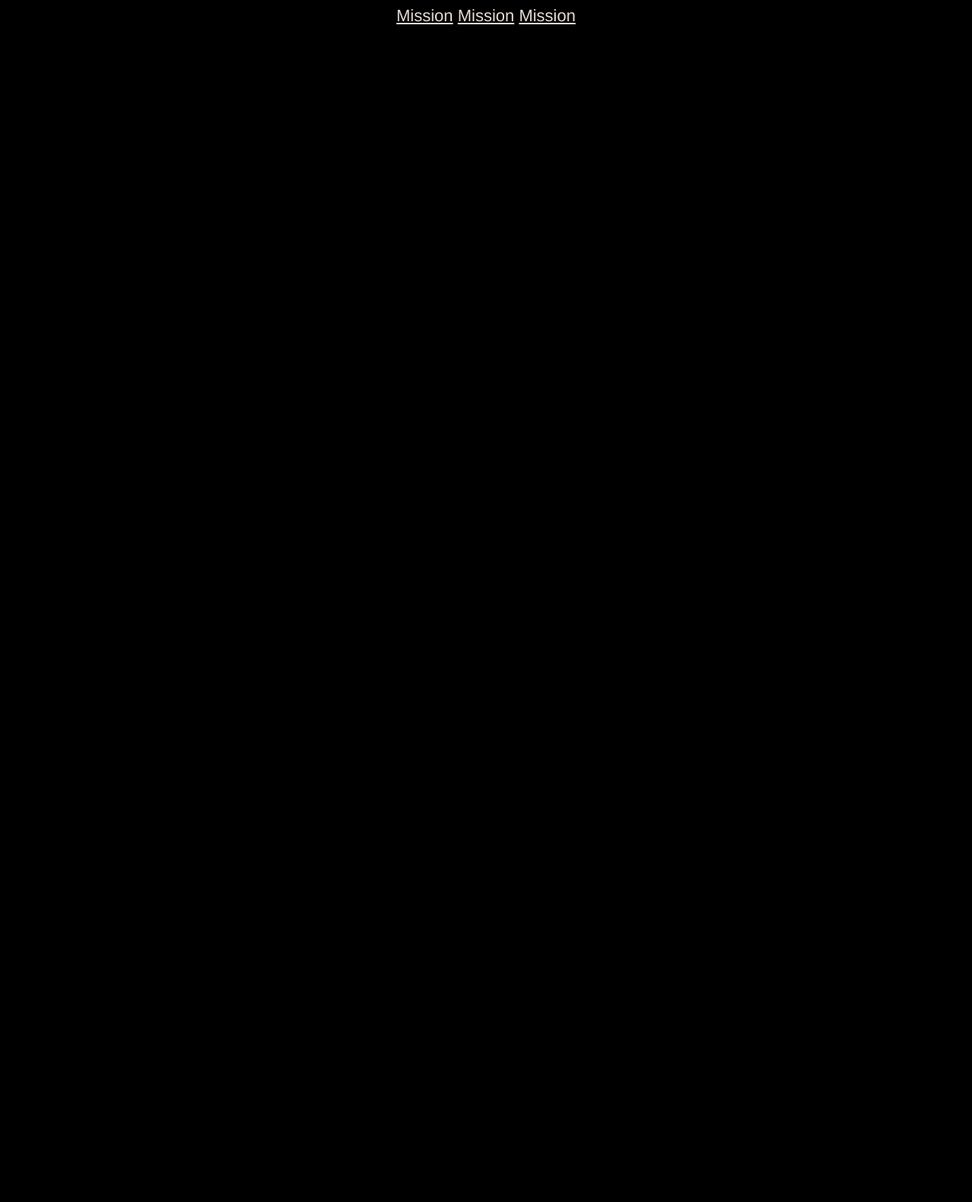
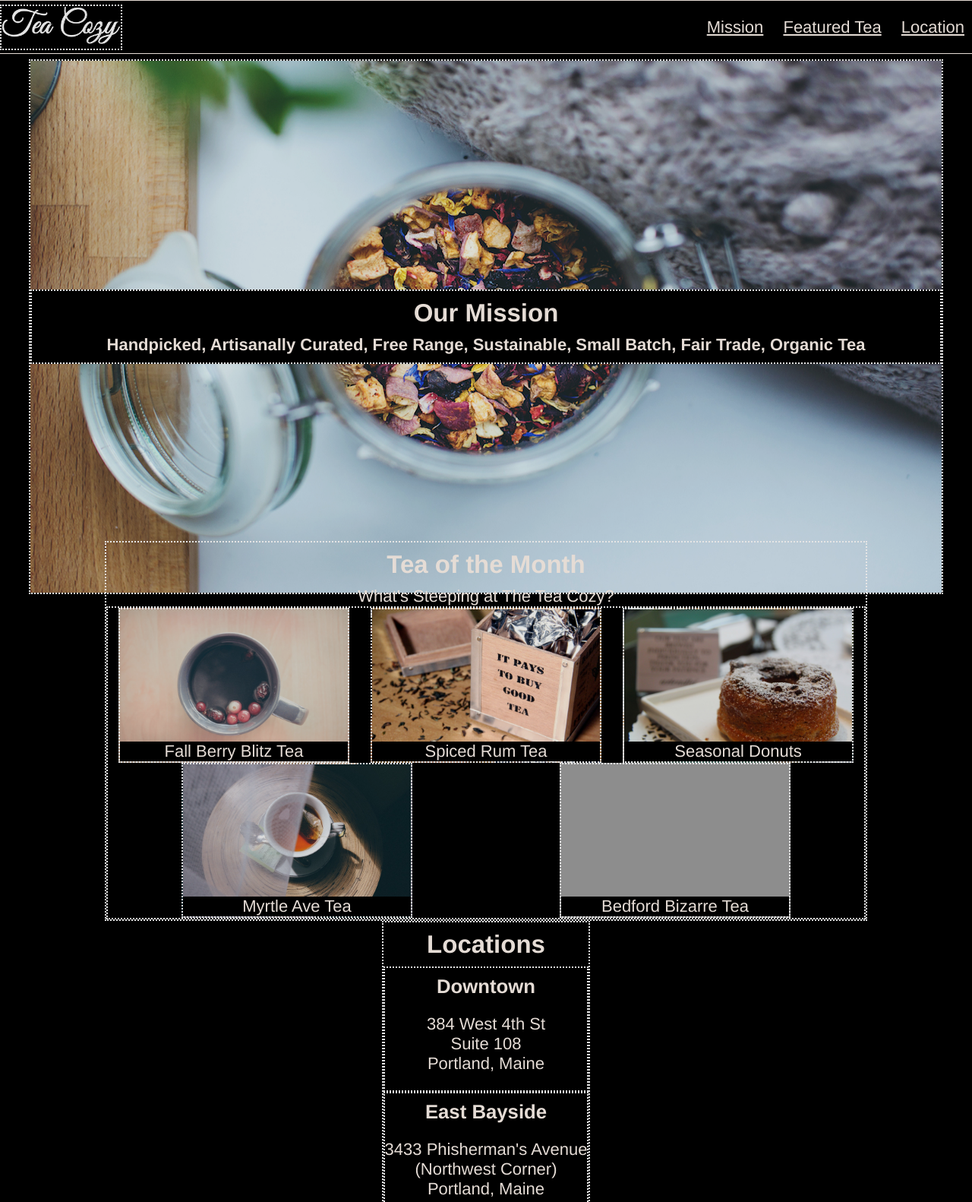
Before and after one commit to mschief/Tea_Cozy, a plain HTML site: page index.html in a window 1280 px wide. Shown: the top 1582 px of the page at 76% size. Before the commit the page ends 800 px from the top, so only its background shows below. Drawn offline with Linux system fonts and the light colour scheme; grey boxes are pictures that could not be loaded.

Commit message:
Update with HTML entered and start of CSS styling

```diff
--- a/Resources/Style.css
+++ b/Resources/Style.css
@@ -6,10 +6,119 @@ body{
   background-color: black;
   opacity: 0.9;
   text-align: center;
+  display: flex;
+  flex-direction: column;
+  align-items: center;
 }
 
+/* Take out after layout is done. */
+div{
+  border: 2px dotted white;
+}
 nav a{
   color: seashell;
+  text-decoration: underline;
+}
+
+h2, h3, h4{
+  margin: 10px auto;
 }
 
 /* Header specific styling */
+header{
+  display: flex;
+  position: fixed;
+  top: 0;
+  justify-content: space-between;
+  align-items: center;
+  height: 69px;
+  width: 100%; /* Fix width issue with page - it's going off the side */
+  border: 1px solid seashell;
+  margin: 0 10px;
+  z-index: 1;
+  background-color: black;
+}
+
+header .logo{
+  display: inline-block;
+}
+
+header nav{
+  display: inline-block;
+}
+
+nav span{
+  padding-right: 10px;
+  padding-left: 10px;
+}
+
+/* Hero image content styling */
+.hero{
+  display: flex;
+  position: relative;
+  justify-content: center;
+  align-items: center;
+  top: 70px;
+  height: 700px;
+  width: 1200px;
+  background-image: url("Images/img-mission-background.jpg");
+  background-size: 1200px 700px;
+  background-position: center;
+  background-repeat: no-repeat;
+}
+
+.mission{
+  width: 100%;
+  background-color: black;
+}
+
+/* Tea of the month styling */
+.month{
+  display: flex;
+  flex-flow: column wrap;
+  position: relative;
+  width: 1000px;
+}
+
+.teas{
+  display: flex;
+  flex-flow: row wrap;
+  justify-content: space-around;
+}
+
+.tea{
+  display: flex;
+  align-items: flex-end;
+  background-image: url("Images/img-mission-background.jpg");
+  background-color: black;
+  height: 200px;
+  width: 300px;
+  background-size: 300px 200px;
+}
+
+.tea-name{
+  background-color: black;
+  width: 300px;
+}
+
+#berryblitz{
+  background-image: url("Images/img-berryblitz.jpg");
+}
+
+#spicedrum{
+  background-image: url("Images/img-spiced-rum.jpg");
+}
+
+#donuts{
+  background-image: url("Images/img-donut.jpg");
+}
+
+#myrtle{
+  background-image: url("Images/img-myrtle-ave.jpg");
+}
+
+#bedford{
+  background-image: url("Images/img-bedford-bizarre.jpg");
+}
+
+/* Locations Styling */
--- a/index.html
+++ b/index.html
@@ -9,14 +9,85 @@
     <!-- Header Section -->
     <header>
         <div class="logo">
-
+          <img src="Resources/Images/img-tea-cozy-logo.png" alt="Tea Cozy Logo" height="50px">
         </div>
         <nav>
           <span><a href="#">Mission</a></span>
-          <span><a href="#">Mission</a></span>
-          <span><a href="#">Mission</a></span>
+          <span><a href="#">Featured Tea</a></span>
+          <span><a href="#">Location</a></span>
         </nav>
     </header>
 
+    <!-- Main image -->
+    <div class="hero">
+      <div class="mission">
+        <h2>Our Mission</h2>
+        <h4>Handpicked, Artisanally Curated, Free Range, Sustainable, Small Batch, Fair Trade, Organic Tea</h4>
+      </div>
+    </div>
+
+    <!-- Tea of the month section -->
+    <div class="month">
+      <h2>Tea of the Month</h2>
+      <span>What's Steeping at The Tea Cozy?</span>
+      <div class="teas">
+        <div class="tea" id="berryblitz">
+          <span class="tea-name">Fall Berry Blitz Tea</span>
+        </div>
+        <div class="tea" id="spicedrum">
+          <span class="tea-name">Spiced Rum Tea</span>
+        </div>
+        <div class="tea" id="donuts">
+          <span class="tea-name">Seasonal Donuts</span>
+        </div>
+        <div class="tea" id="myrtle">
+          <span class="tea-name">Myrtle Ave Tea</span>
+        </div>
+        <div class="tea" id="bedford">
+          <span class="tea-name">Bedford Bizarre Tea</span>
+        </div>
+      </div>
+    </div>
+
+    <!-- Locations section -->
+    <div class="locations">
+      <h2>Locations</h2>
+      <div class="loction">
+        <h3>Downtown</h3>
+        <p>
+          384 West 4th St<br>
+          Suite 108<br>
+          Portland, Maine
+        </p>
+      </div>
+      <div class="loction">
+        <h3>East Bayside</h3>
+        <p>
+          3433 Phisherman's Avenue<br>
+          (Northwest Corner)<br>
+          Portland, Maine
+        </p>
+      </div>
+      <div class="loction">
+        <h3>Downtown</h3>
+        <p>
+          515 Crescent Avenue<br>
+          Second Floor<br>
+          Portland, Maine
+        </p>
+      </div>
+    </div>
+
+    <!-- Footer and Contact info -->
+    <footer>
+      <div class="Contact">
+        <h2>The Tea Cozy</h2>
+        <h5>contact@theteacozy.com</h5>
+        <h5>917-555-8904</h5>
+      </div>
+      <div class="copyright">
+          <span>copyright The Tea Cozy 2017</span>
+      </div>
+    </footer>
   </body>
 </html>
```
